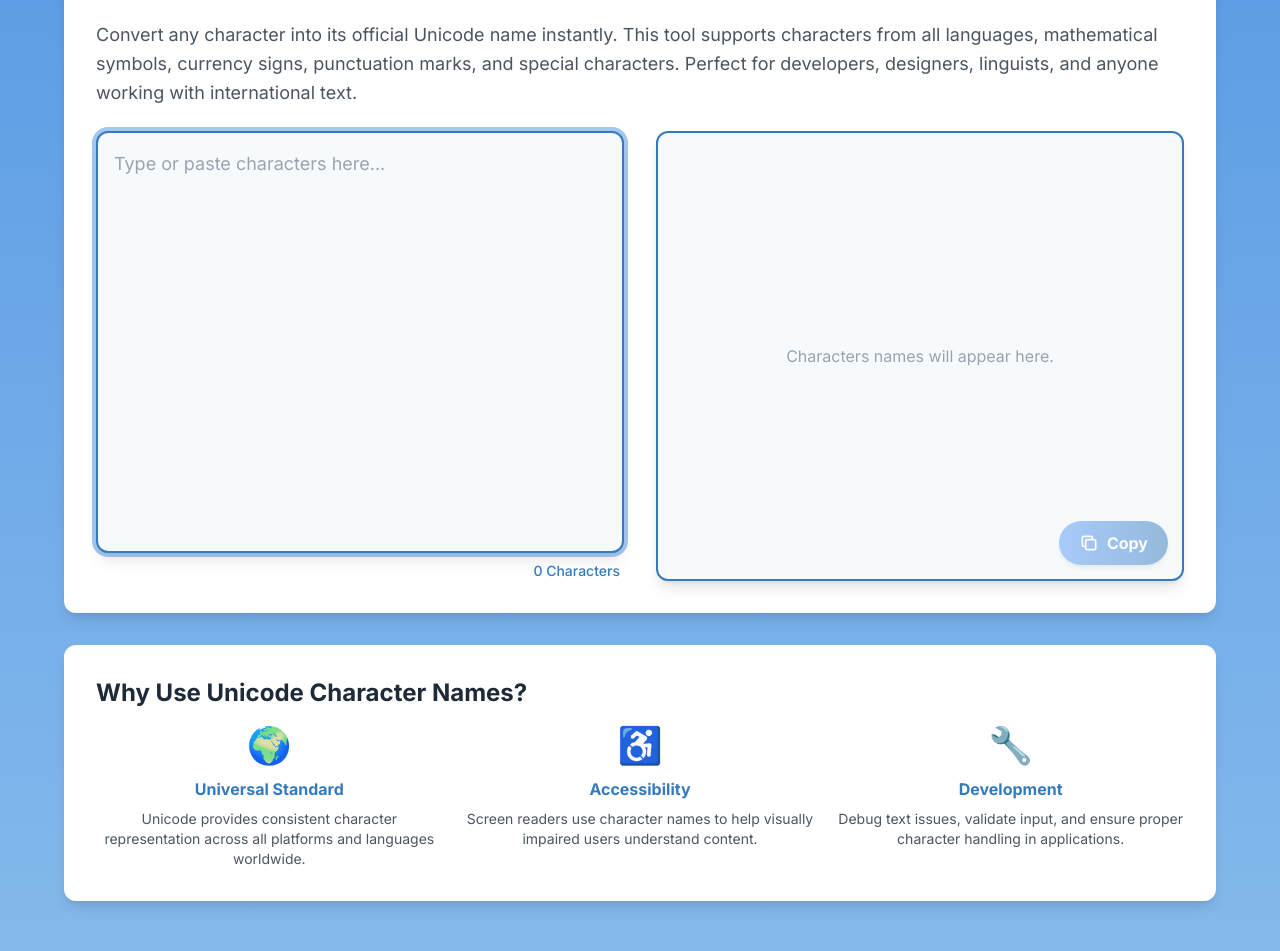
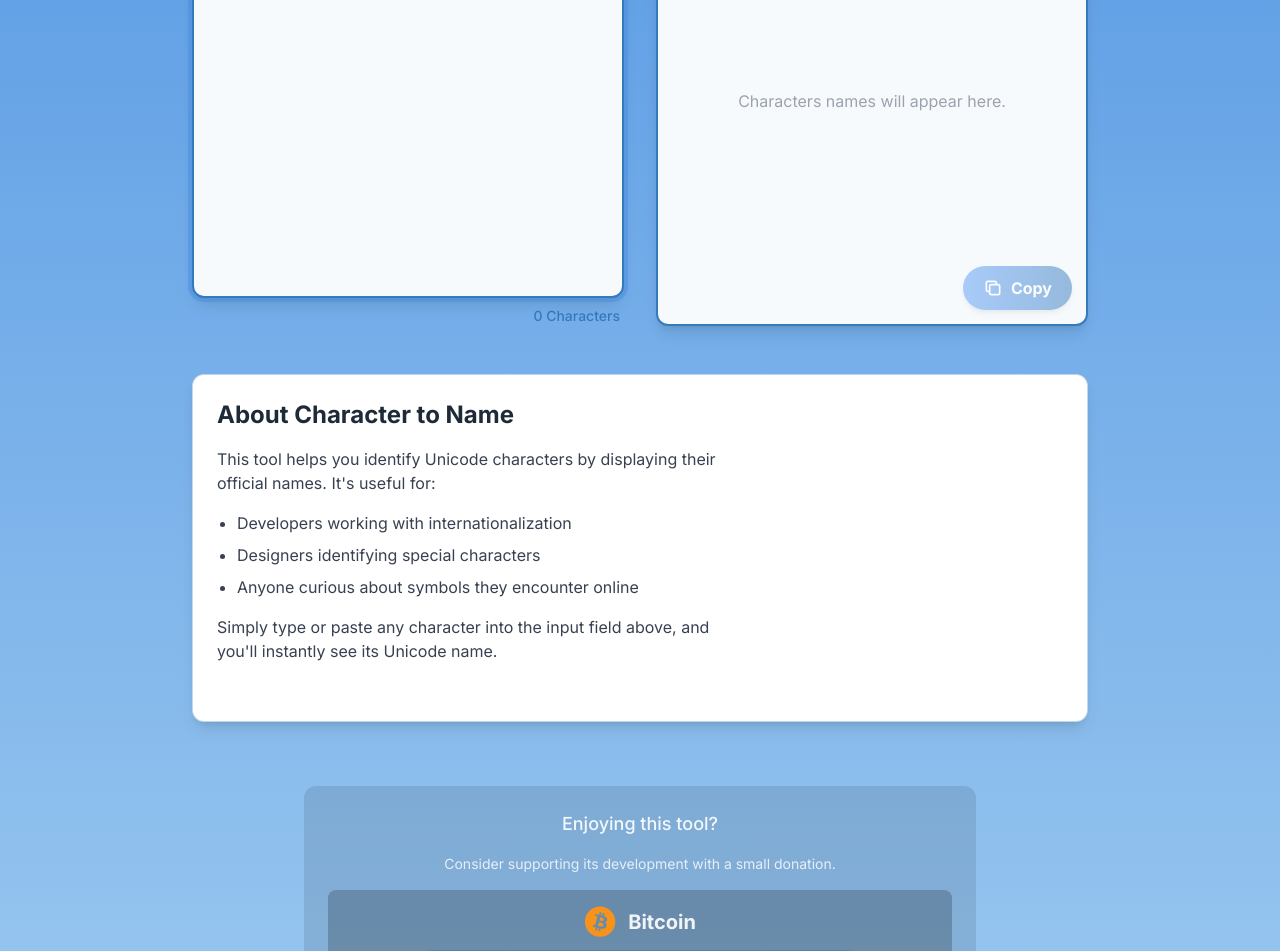
Before and after one commit to JohnCohan5/Character-to-Name, a React (Vite) app: page / in a window 1280 px wide. Shown: the part 501-1452 px from the top of the page. Built offline with nearby package versions, Linux system fonts and the light colour scheme.

Commit message:
Fix AdSense policy violation by embedding ad within valuable content

```diff
--- a/App.tsx
+++ b/App.tsx
@@ -5,15 +5,10 @@ import { CharacterInput } from './components/CharacterInput';
 import { CharacterOutput } from './components/CharacterOutput';
 import { Header } from './components/Header';
 import { Footer } from './components/Footer';
-import { Navigation } from './components/Navigation';
-import { About } from './components/About';
-import { Examples } from './components/Examples';
-import { UserGuide } from './components/UserGuide';
 
 const App: React.FC = () => {
   const [inputText, setInputText] = useState('');
   const [outputData, setOutputData] = useState<CharacterName[]>([]);
-  const [activeSection, setActiveSection] = useState('tool');
   const { convertTextToNames, isLoading: namesAreLoading } = useUnicodeNames();
 
   const handleInputChange = (event: React.ChangeEvent<HTMLTextAreaElement>) => {
@@ -64,27 +59,13 @@ const App: React.FC = () => {
     }
   }, []);
 
-  const renderContent = () => {
-    switch (activeSection) {
-      case 'about':
-        return <About />;
-      case 'examples':
-        return <Examples />;
-      case 'guide':
-        return <UserGuide />;
-      case 'tool':
-      default:
   return (
-          <>
-            <div className="bg-white rounded-xl shadow-lg p-8 mb-8">
-              <h2 className="text-3xl font-bold text-[#1E2A38] mb-4">Unicode Character Name Converter</h2>
-              <p className="text-lg text-[#1E2A38]/80 mb-6 leading-relaxed">
-                Convert any character into its official Unicode name instantly. This tool supports characters from all languages,
-                mathematical symbols, currency signs, punctuation marks, and special characters. Perfect for developers,
-                designers, linguists, and anyone working with international text.
-              </p>
+    <div className="min-h-screen bg-gradient-to-b from-[#4A90E2] to-[#A3CEF1] text-[#1E2A38] p-4 sm:p-8 selection:bg-[#357ABD] selection:text-white">
 
-              <div className="w-full grid grid-cols-1 md:grid-cols-2 gap-8">
+      <main className="container mx-auto max-w-4xl flex flex-col items-center justify-center min-h-screen py-12">
+        <Header />
+
+        <div className="w-full grid grid-cols-1 md:grid-cols-2 gap-8 mt-8">
           <CharacterInput
             value={inputText}
             onChange={handleInputChange}
@@ -95,60 +76,31 @@ const App: React.FC = () => {
             isProcessing={namesAreLoading}
           />
         </div>
+
+        {/* Information section with embedded ad */}
+        <div className="mt-12 w-full bg-white rounded-xl shadow-lg p-6 border border-[#357ABD]/30">
+          <h2 className="text-2xl font-bold text-[#1E2A38] mb-4">About Character to Name</h2>
+          <div className="flex flex-col md:flex-row gap-8">
+            <div className="flex-1">
+              <p className="text-gray-700 mb-4">This tool helps you identify Unicode characters by displaying their official names. It's useful for:</p>
+              <ul className="list-disc pl-5 mb-4 text-gray-700 space-y-2">
+                <li>Developers working with internationalization</li>
+                <li>Designers identifying special characters</li>
+                <li>Anyone curious about symbols they encounter online</li>
+              </ul>
+              <p className="text-gray-700">Simply type or paste any character into the input field above, and you'll instantly see its Unicode name.</p>
             </div>
 
-            {/* Educational Content */}
-            <div className="bg-white rounded-xl shadow-lg p-8 mb-8">
-              <h3 className="text-2xl font-bold text-[#1E2A38] mb-4">Why Use Unicode Character Names?</h3>
-              <div className="grid grid-cols-1 md:grid-cols-3 gap-6">
-                <div className="text-center">
-                  <div className="text-4xl mb-3">🌍</div>
-                  <h4 className="font-semibold text-[#357ABD] mb-2">Universal Standard</h4>
-                  <p className="text-sm text-[#1E2A38]/80">
-                    Unicode provides consistent character representation across all platforms and languages worldwide.
-                  </p>
-                </div>
-                <div className="text-center">
-                  <div className="text-4xl mb-3">♿</div>
-                  <h4 className="font-semibold text-[#357ABD] mb-2">Accessibility</h4>
-                  <p className="text-sm text-[#1E2A38]/80">
-                    Screen readers use character names to help visually impaired users understand content.
-                  </p>
-                </div>
-                <div className="text-center">
-                  <div className="text-4xl mb-3">🔧</div>
-                  <h4 className="font-semibold text-[#357ABD] mb-2">Development</h4>
-                  <p className="text-sm text-[#1E2A38]/80">
-                    Debug text issues, validate input, and ensure proper character handling in applications.
-                  </p>
-                </div>
-              </div>
-            </div>
-          </>
-        );
-    }
-  };
-
-  return (
-    <div className="min-h-screen bg-gradient-to-b from-[#4A90E2] to-[#A3CEF1] text-[#1E2A38] p-4 sm:p-8 selection:bg-[#357ABD] selection:text-white">
-      <main className="container mx-auto max-w-6xl py-8">
-        <Header />
-
-        <Navigation
-          activeSection={activeSection}
-          onSectionChange={setActiveSection}
-        />
-
-        {renderContent()}
-
-        {/* Google AdSense Ad Unit */}
-        <div className="mt-8 w-full flex justify-center">
+            {/* Google AdSense Ad Unit - now embedded within content */}
+            <div className="md:w-[300px] flex justify-center">
               <ins className="adsbygoogle"
                    style={{ display: 'block', width: '300px', height: '250px' }}
                    data-ad-client="ca-pub-1105290192735497"
                    data-ad-slot="4567890123"
                    data-ad-format="auto"
                    data-full-width-responsive="true"></ins>
+            </div>
+          </div>
         </div>
 
         <Footer />
```
Lines whose indentation alone changed are shown as unchanged.
